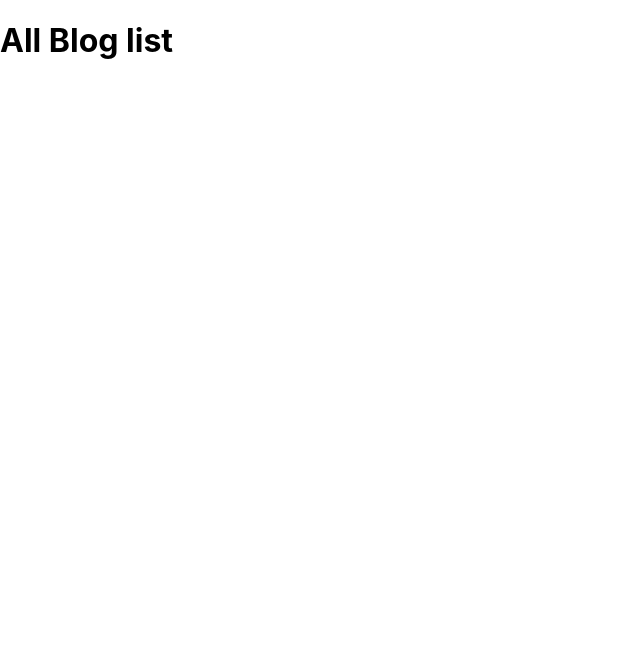
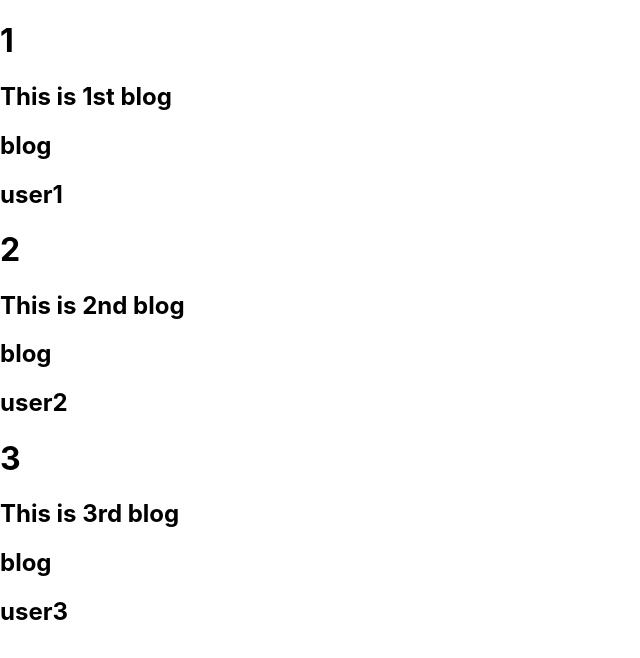
Before and after one commit to Durjoy001/blog-application-frontend-2.0, a React (Create React App) app: page / in a window 1280 px wide. Shown: the top 658 px of the page, without its empty margins (0-640 px from the left). Built offline with nearby package versions, Linux system fonts and the light colour scheme.

Commit message:
render data from JSON file

```diff
--- a/src/components/blogCard.tsx
+++ b/src/components/blogCard.tsx
@@ -1,12 +1,21 @@
 import React, {FC} from 'react';
 
 interface Props {
+  id : string,
+  name : string,
+  description: string,
+  creator : string
 }
 
-export const blogCard : FC<Props> = () => {
+
+
+export const BlogCard : FC<Props> = ({id, name , description , creator}) => {
   return (
     <div>
-
+      <h1> {id} </h1>
+      <h2> {name}</h2>
+      <h2> {description}</h2>
+      <h2> {creator}</h2>
     </div>
   );
 }
--- a/src/components/blogCardList.tsx
+++ b/src/components/blogCardList.tsx
@@ -1,12 +1,23 @@
 import React, {FC} from 'react';
+import { BlogCard } from './blogCard';
+
+interface blog {
+  id : string,
+  name : string,
+  description: string,
+  creator : string
+}
 
 interface Props {
+  Blogs : blog[]
 }
 
-export const blogCardList : FC<Props> = () => {
+export const BlogCardList : FC<Props> = ({Blogs}) => {
   return (
     <div>
-
+       {Blogs.map((blog) => (
+           <BlogCard {...blog} />
+       ))}
     </div>
   );
 }
--- /dev/null
+++ b/src/data.json
@@ -0,0 +1,21 @@
+[
+    {
+       "id" : "1",
+       "name": "This is 1st blog",
+       "description": "blog",
+       "creator" : "user1"
+    },
+
+    {
+       "id" : "2",
+       "name": "This is 2nd blog",
+       "description": "blog",
+       "creator" : "user2"
+    },
+    {
+        "id" : "3",
+        "name": "This is 3rd blog",
+        "description": "blog",
+        "creator" : "user3"
+     }
+]
--- a/src/pages/blogs.tsx
+++ b/src/pages/blogs.tsx
@@ -1,12 +1,20 @@
 import React, {FC} from 'react';
+import data from './../data.json'
+import { BlogCardList } from '../components/blogCardList';
+interface Props {
 
-interface Props {
 }
 
 export const blogs : FC<Props> = () => {
   return (
     <div>
-      <h1>All Blog list</h1>
+      <BlogCardList Blogs = {data} />
+     {/* <ul>
+        {data.blogs.map((blog) => (
+
+          <li key={blog.name}>{blog.name} - {blog.description} - {blog.creator}</li>
+        ))}
+      </ul> */}
     </div>
   );
 }
```
